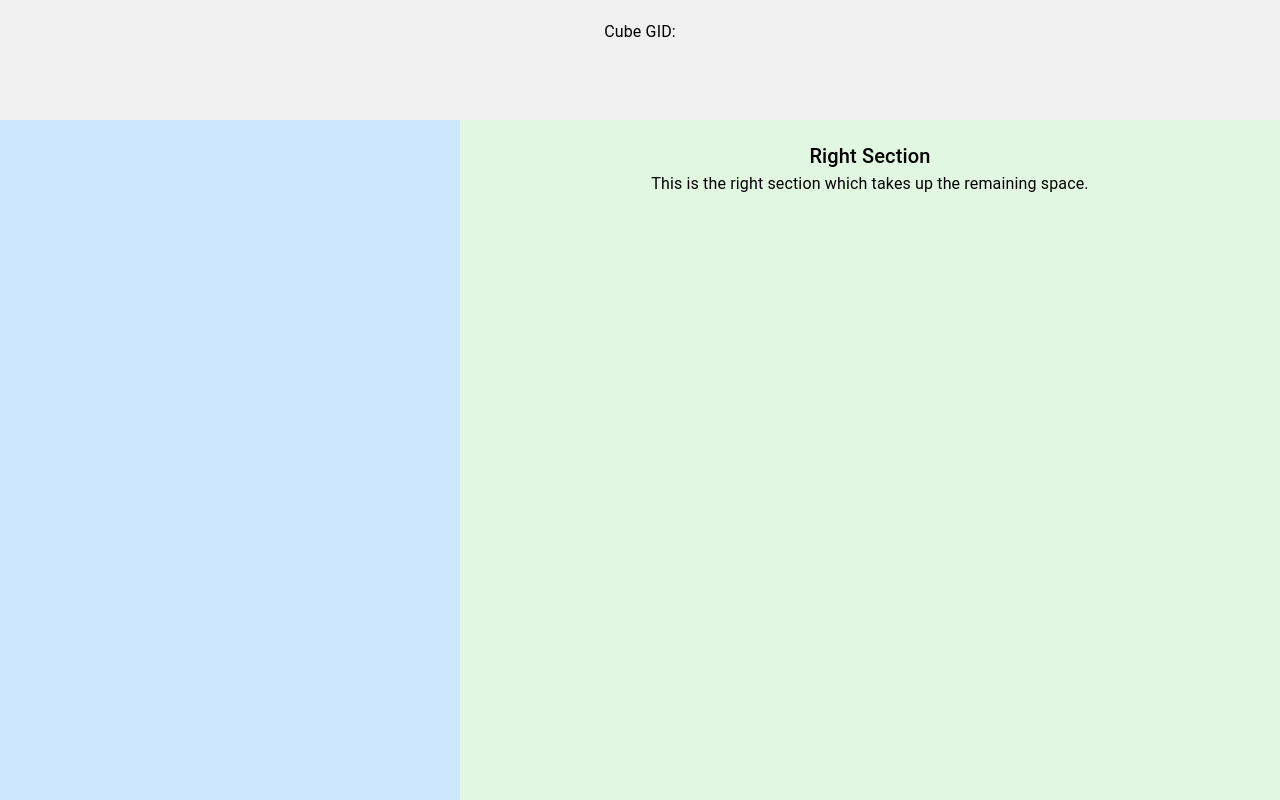
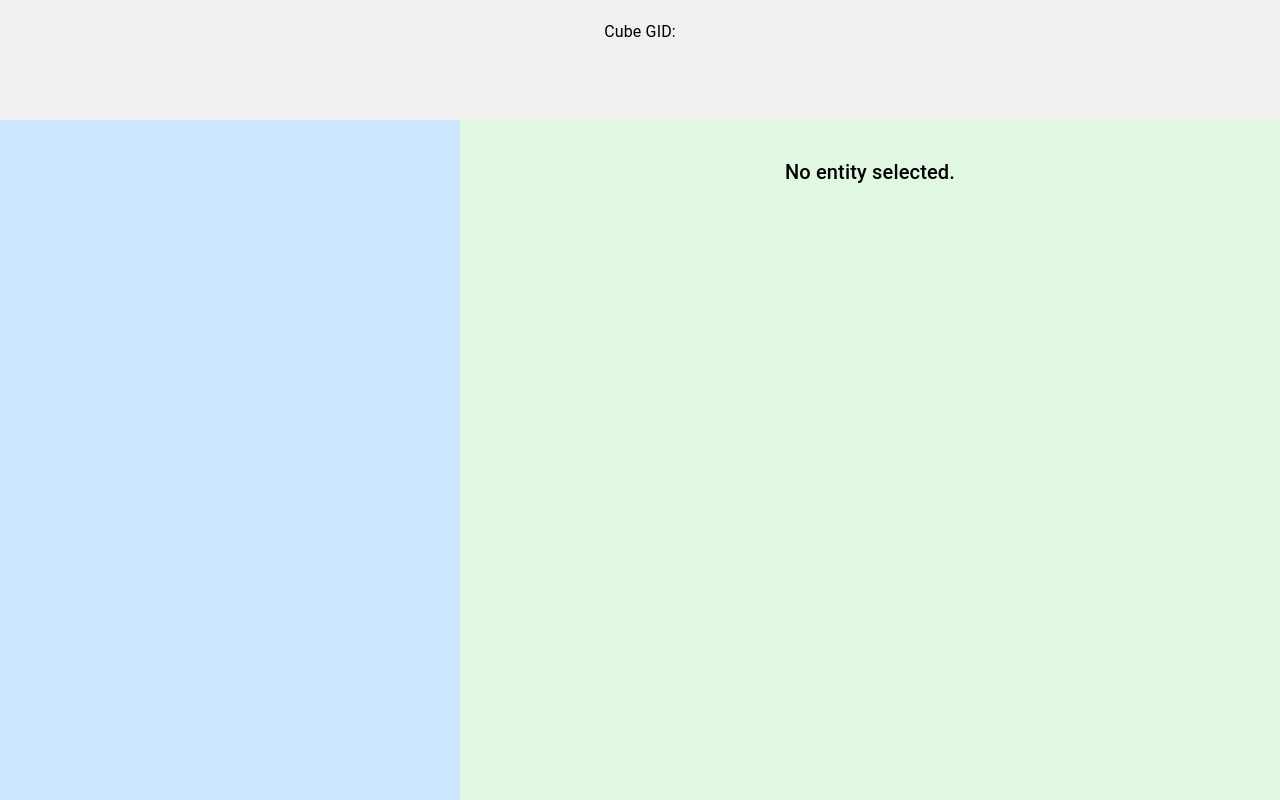
Before and after one commit to EuclidOLAP/olap-web, a React (Create React App) app: page /cube_metrics in a window 1280 px wide. Built offline with nearby package versions, Linux system fonts and the light colour scheme; what @mui/x-tree-view would draw is missing.

Commit message:
updated files: src/components/cube-outline.js modules/cube_metrics.js

```diff
--- a/src/components/cube-outline.js
+++ b/src/components/cube-outline.js
@@ -101,7 +101,7 @@ const CubeOutline = ({ cubeGid, callback_selected_node }) => {
   // 递归渲染树形结构的函数
   const handleNodeClick = (node) => {
     setSelectedNode(node.key);  // 更新选中节点的key
-    callback_selected_node(node.olapEntity);
+    callback_selected_node(node);
   };
 
   const renderTree = (node) => {
--- a/src/modules/cube_metrics.js
+++ b/src/modules/cube_metrics.js
@@ -1,11 +1,12 @@
 import React, { useState, useEffect } from 'react';
-import { Box, Typography } from '@mui/material';
+import { Box, Typography, Paper } from '@mui/material';
 import { useLocation } from 'react-router-dom';
 import CubeOutline from '../components/cube-outline';
 
 const CubeMetrics = () => {
   const [cubeGid, setCubeGid] = useState(0);
   const [cubeName, setCubeName] = useState('nothing...');
+  const [selectedNode, setSelectedNode] = useState(null);  // 用于存储选中的实体对象
 
   const location = useLocation();
 
@@ -17,8 +18,9 @@ const CubeMetrics = () => {
     setCubeName(cube_name);
   }, [location.search]);
 
-  const selectedOlapEntity = (olapEntity) => {
-    console.log("Selected OLAP Entity:", olapEntity);
+  const selectedOlapEntityNode = (node) => {
+    setSelectedNode(node);  // 更新选中的实体对象
+    console.log("------------------------------>>>>>>>>> olapEntity Nodeeeeeeeee:", node);
   };
 
   return (
@@ -48,7 +50,7 @@ const CubeMetrics = () => {
             overflowY: 'auto', // Allow scrolling if content exceeds the box height
           }}
         >
-          <CubeOutline cubeGid={cubeGid} callback_selected_node={selectedOlapEntity} />
+          <CubeOutline cubeGid={cubeGid} callback_selected_node={selectedOlapEntityNode} />
         </Box>
 
         {/* Right section occupies remaining space */}
@@ -58,10 +60,22 @@ const CubeMetrics = () => {
             backgroundColor: '#e2f7e2', // Light green color for right section
             padding: '20px',
             boxSizing: 'border-box',
+            overflowY: 'auto',
           }}
         >
-          <Typography variant="h6">Right Section</Typography>
-          <Typography variant="body1">This is the right section which takes up the remaining space.</Typography>
+          {/* Display the selected entity's details */}
+          {selectedNode ? (
+            <Paper sx={{ padding: 2, marginTop: 2 }}>
+              <Typography variant="h6">Selected Entity Details</Typography>
+              <Typography variant="h5"><strong>display:</strong> {selectedNode.display}</Typography>
+              <Typography variant="body1"><strong>Type:</strong> {selectedNode.type}</Typography>
+              {/* 你可以根据实体的不同属性，继续渲染更多详细信息 */}
+            </Paper>
+          ) : (
+            <Typography variant="h6" sx={{ marginTop: 2 }}>
+              No entity selected.
+            </Typography>
+          )}
         </Box>
       </Box>
     </Box>
```
